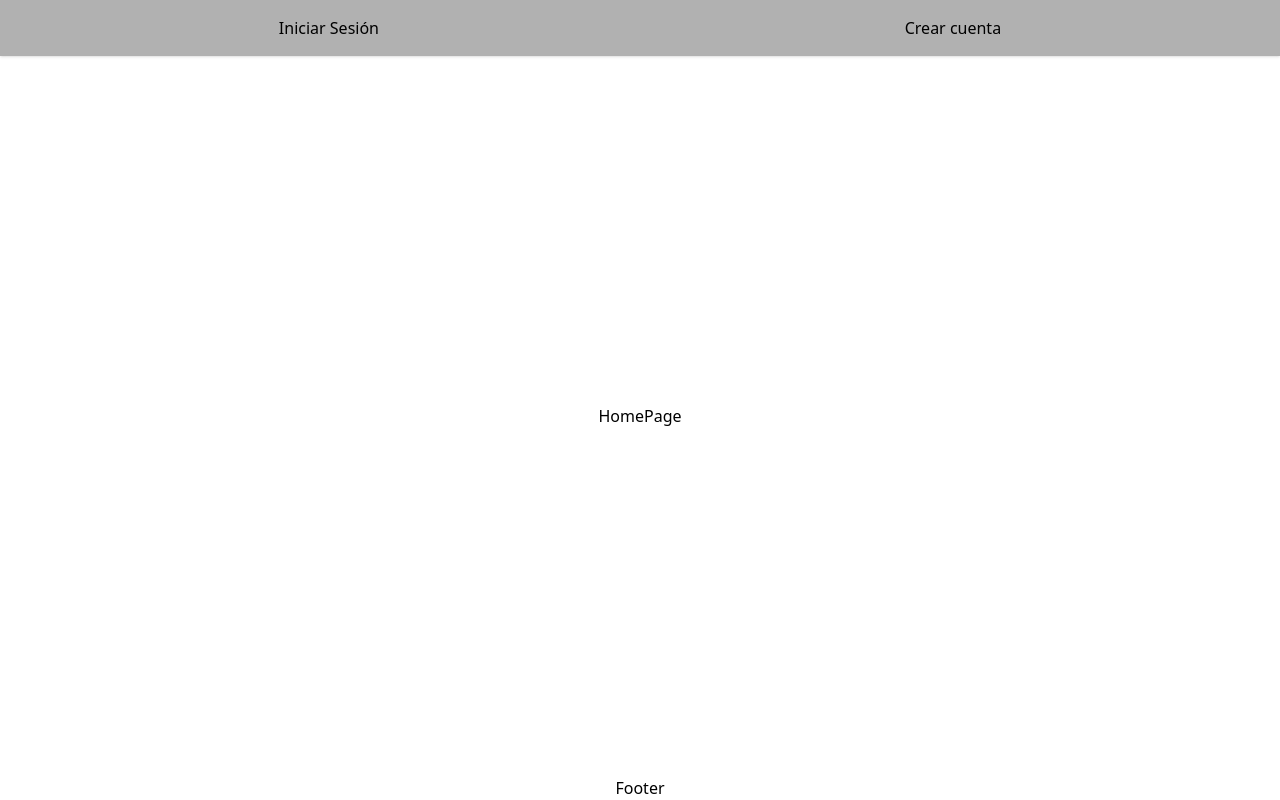
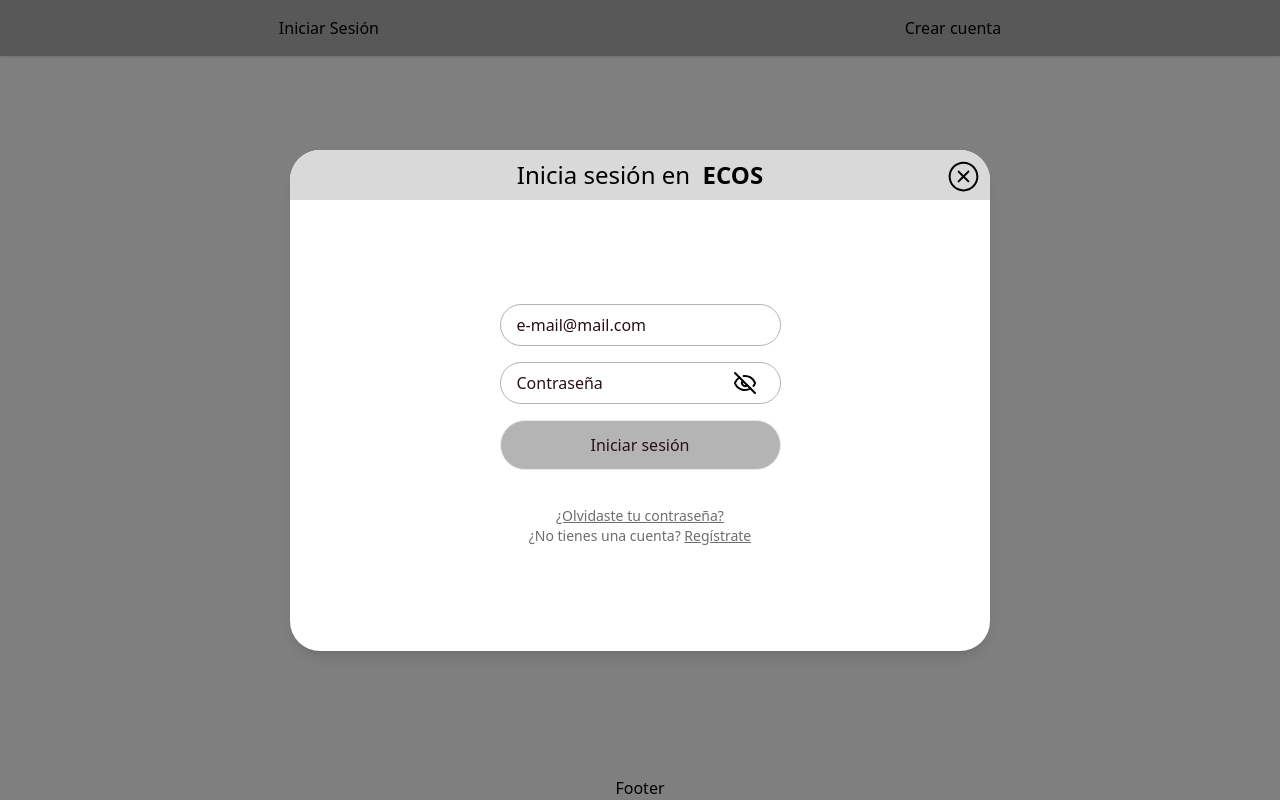
Before and after one commit to EdgarCamberos1894/Ecos, a React (Vite) app in the folder frontend/: page / in a window 1280 px wide. Both pictures are taken after a click on the button "Iniciar Sesión". Built offline with nearby package versions, Linux system fonts and the light colour scheme.

Commit message:
chore(forms): adjust LoginForm to match Figma design. #9

```diff
--- a/frontend/src/auth/components/LoginForm.tsx
+++ b/frontend/src/auth/components/LoginForm.tsx
@@ -3,6 +3,7 @@ import { SubmitHandler, useForm } from "react-hook-form";
 import { z } from "zod";
 import Button from "@/shared/components/Button";
 import Input from "@/shared/components/Input";
+import { EyeOff } from "./ui/EyeOff";
 
 const LoginSchema = z.object({
   email: z.string().email({ message: "El email ingresado no es válido" }),
@@ -20,35 +21,27 @@ const LoginForm = () => {
     resolver: zodResolver(LoginSchema),
   });
 
-  const handleFormSubmit: SubmitHandler<LoginFormData> = async (data: LoginFormData) => {
-    await new Promise((resolve) => setTimeout(resolve, 3000));
+  const handleFormSubmit: SubmitHandler<LoginFormData> = (data: LoginFormData) => {
     console.log("Datos enviados:", data);
   };
 
   return (
-    <div className="flex h-full flex-col items-center justify-around">
-      <form onSubmit={void handleSubmit(handleFormSubmit)} className="w-full">
-        <div className="mb-9 flex flex-col gap-4">
-          <div className="flex flex-col gap-[12px]">
-            <Input type="email" {...register("email")} placeholder="email@mail.com" />
+    <form onSubmit={handleSubmit(handleFormSubmit)} className="flex flex-col gap-4">
+      <div>
+        <Input type="email" {...register("email")} placeholder="e-mail@mail.com" />
         {errors.email && <span className="text-sm text-red-500">{errors.email.message}</span>}
+      </div>
 
-            <Input type="password" {...register("password")} placeholder="Contraseña" />
-            {errors.password && (
-              <span className="text-sm text-red-500">{errors.password.message}</span>
-            )}
+      <div className="relative flex items-center">
+        <Input type="password" placeholder="Contraseña" {...register("password")} />{" "}
+        <EyeOff className="absolute right-6" />
+        {errors.password && <p className="mt-1 h-6 text-red-500">{errors.password.message}</p>}
       </div>
 
       <Button type="submit" disabled={isSubmitting}>
         {isSubmitting ? "Cargando..." : "Iniciar sesión"}
       </Button>
-        </div>
-
-        <a href="#" className="font-[roboto] text-[14px]">
-          Olvidé mi contraseña
-        </a>
     </form>
-    </div>
   );
 };
 
--- a/frontend/src/shared/components/Header.tsx
+++ b/frontend/src/shared/components/Header.tsx
@@ -1,17 +1,68 @@
-interface HeaderProps {
-  onOpenModal: () => void;
-  onOpenLogin: () => void;
+import { useState } from "react";
+import Modal from "./Modal";
+import LoginForm from "@/auth/components/LoginForm";
+import RoleSelector from "@/auth/components/RoleSelector";
+
+export const Header = () => {
+  const [isModalOpen, setIsModalOpen] = useState(false);
+  const [modalMode, setModalMode] = useState<"login" | "register">();
+
+  const handleOpenLogin = () => {
+    setModalMode("login");
+    setIsModalOpen(true);
+  };
+
+  const handleOpenRegister = () => {
+    setModalMode("register");
+    setIsModalOpen(true);
+  };
+
+  const handleCloseModal = () => {
+    setIsModalOpen(false);
+  };
+
+  const handleChangeModal = () => {
+    if (modalMode === "login") {
+      setModalMode("register");
+      return;
     }
 
-export const Header = ({ onOpenModal, onOpenLogin }: HeaderProps) => {
+    setModalMode("login");
+  };
+
   return (
+    <>
       <header className="flex w-full items-center justify-around bg-[#B1B1B1] p-4 shadow">
-      <button type="button" onClick={onOpenLogin}>
+        <button type="button" onClick={handleOpenLogin}>
           Iniciar Sesión
         </button>
-      <button type="button" onClick={onOpenModal}>
+        <button type="button" onClick={handleOpenRegister}>
           Crear cuenta
         </button>
       </header>
+      <Modal
+        isOpen={isModalOpen}
+        onClose={handleCloseModal}
+        normalText={modalMode === "login" ? "Inicia sesión en " : "Registrate en "}
+        highlightedText="ECOS"
+      >
+        {modalMode === "login" ? (
+          <div className="flex h-full flex-col items-center justify-center">
+            <LoginForm />
+            <div className="mt-9 flex flex-col items-center text-sm text-[#6E6E6E]">
+              <u className="hover:cursor-pointer">¿Olvidaste tu contraseña?</u>
+              <p>
+                ¿No tienes una cuenta?{" "}
+                <u onClick={handleChangeModal} className="hover:cursor-pointer">
+                  Regístrate
+                </u>
+              </p>
+            </div>
+          </div>
+        ) : (
+          <RoleSelector onChange={handleChangeModal} />
+        )}
+      </Modal>
+    </>
   );
 };
--- a/frontend/src/shared/components/Input.tsx
+++ b/frontend/src/shared/components/Input.tsx
@@ -4,7 +4,7 @@ const Input = ({ ...props }: InputHTMLAttributes<HTMLInputElement>) => {
   return (
     <input
       {...props}
-      className="rounded-[27px] border border-solid border-[#B4B4B4] px-4 py-2 text-[#291117] placeholder-[#291117] outline-none"
+      className="w-[281px] rounded-[27px] border border-solid border-[#B4B4B4] px-4 py-2 text-[#291117] placeholder-[#291117] outline-none"
     />
   );
 };
--- a/frontend/src/shared/components/Modal.tsx
+++ b/frontend/src/shared/components/Modal.tsx
@@ -34,7 +34,7 @@ const Modal = ({ isOpen, onClose, children, normalText, highlightedText }: Modal
         >
           <img src={closeIcon} alt="close modal" />
         </button>
-        <div className="flex flex-1 items-center justify-center">{children}</div>
+        {children}
       </div>
     </div>,
     portalRoot,
```
Lines whose indentation alone changed are shown as unchanged.
